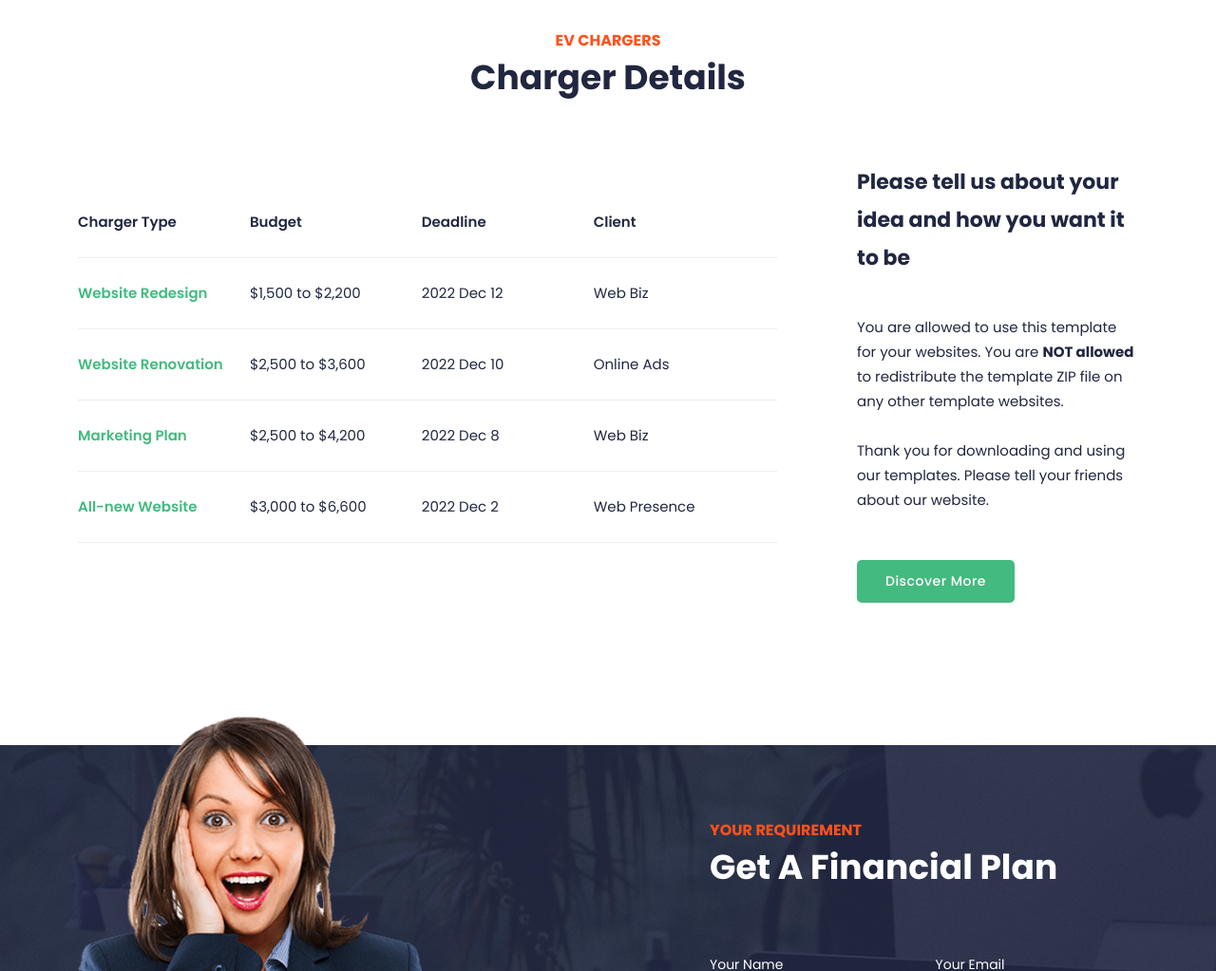
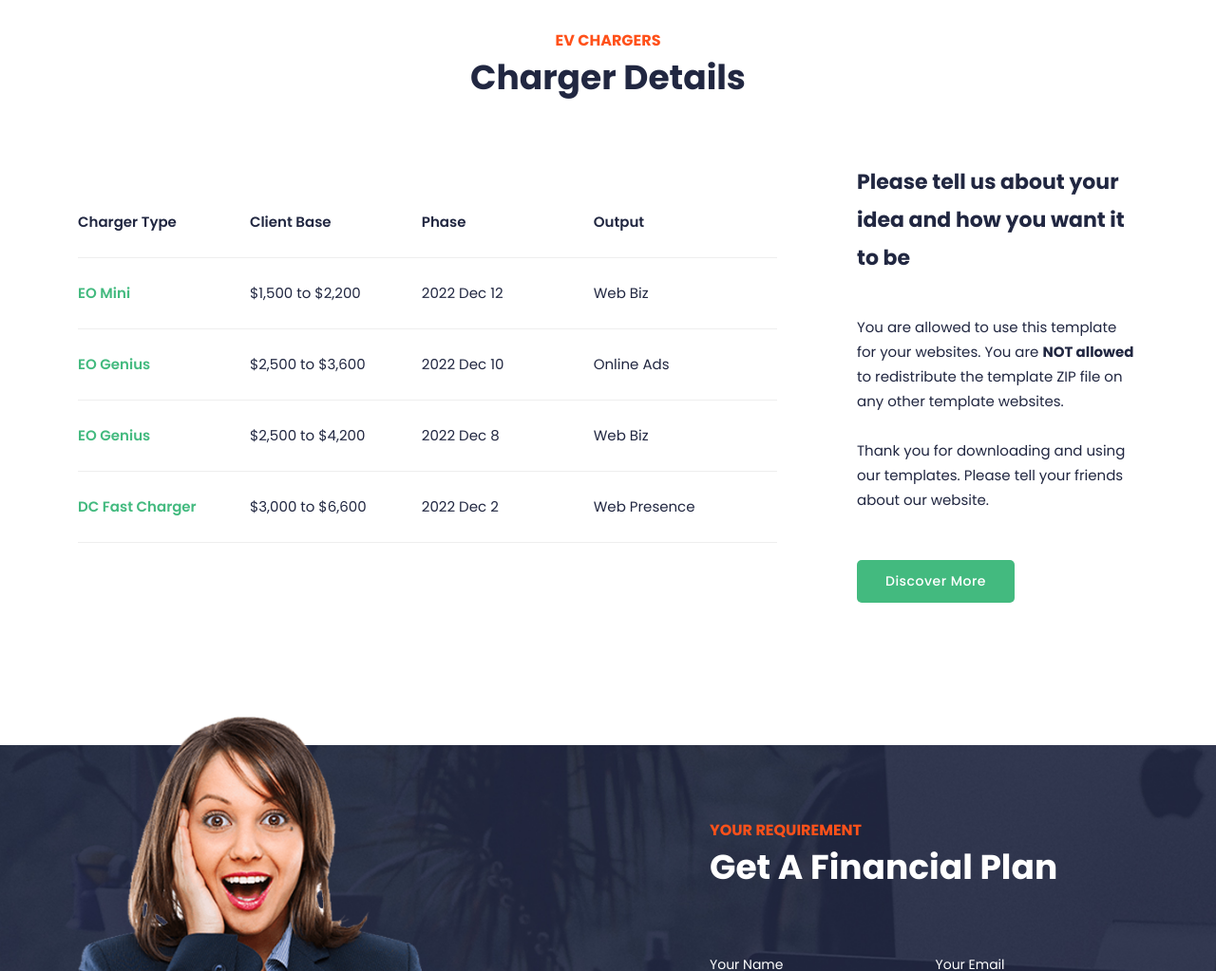
Before and after one commit to Sohamkale23/company-website, a plain HTML site: page index.html in a window 1280 px wide. Shown: the part 2061-3084 px from the top of the page at 95% size. Drawn offline with nearby package versions, Linux system fonts and the light colour scheme.

Commit message:
Add files via upload

```diff
--- a/index.html
+++ b/index.html
@@ -246,30 +246,30 @@ https://templatemo.com/tm-574-mexant
                       <div>
                         <div class="main-list">
                           <span class="title">Charger Type</span>
-                          <span class="title">Budget</span>
-                          <span class="title">Deadline</span>
-                          <span class="title">Client</span>
+                          <span class="title">Client Base</span>
+                          <span class="title">Phase</span>
+                          <span class="title">Output</span>
                         </div>
                         <div class="list-item">
-                          <span class="item item-title">Website Redesign</span>
+                          <span class="item item-title">EO Mini</span>
                           <span class="item">$1,500 to $2,200</span>
                           <span class="item">2022 Dec 12</span>
                           <span class="item">Web Biz</span>
                         </div>
                         <div class="list-item">
-                          <span class="item item-title">Website Renovation</span>
+                          <span class="item item-title">EO Genius</span>
                           <span class="item">$2,500 to $3,600</span>
                           <span class="item">2022 Dec 10</span>
                           <span class="item">Online Ads</span>
                         </div>
                         <div class="list-item">
-                          <span class="item item-title">Marketing Plan</span>
+                          <span class="item item-title">EO Genius</span>
                           <span class="item">$2,500 to $4,200</span>
                           <span class="item">2022 Dec 8</span>
                           <span class="item">Web Biz</span>
                         </div>
                         <div class="list-item last-item">
-                          <span class="item item-title">All-new Website</span>
+                          <span class="item item-title">DC Fast Charger</span>
                           <span class="item">$3,000 to $6,600</span>
                           <span class="item">2022 Dec 2</span>
                           <span class="item">Web Presence</span>
```
